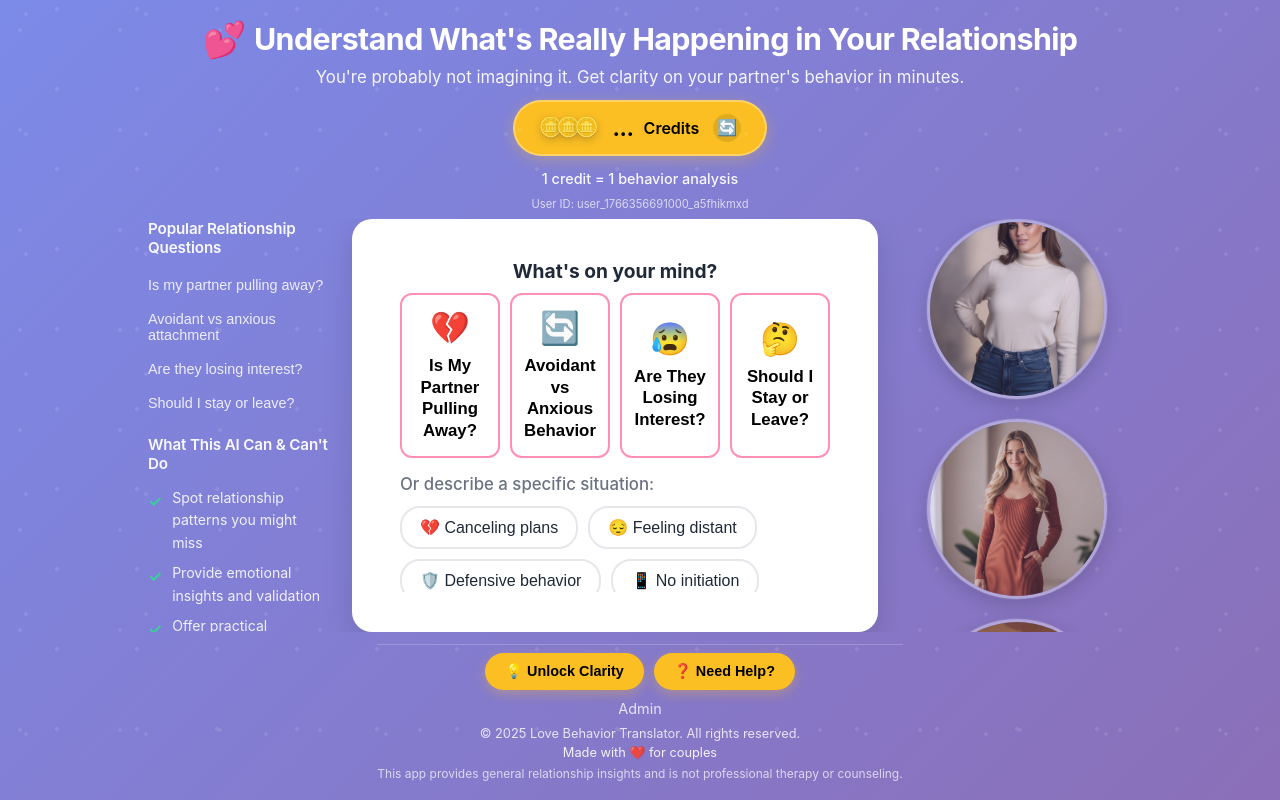
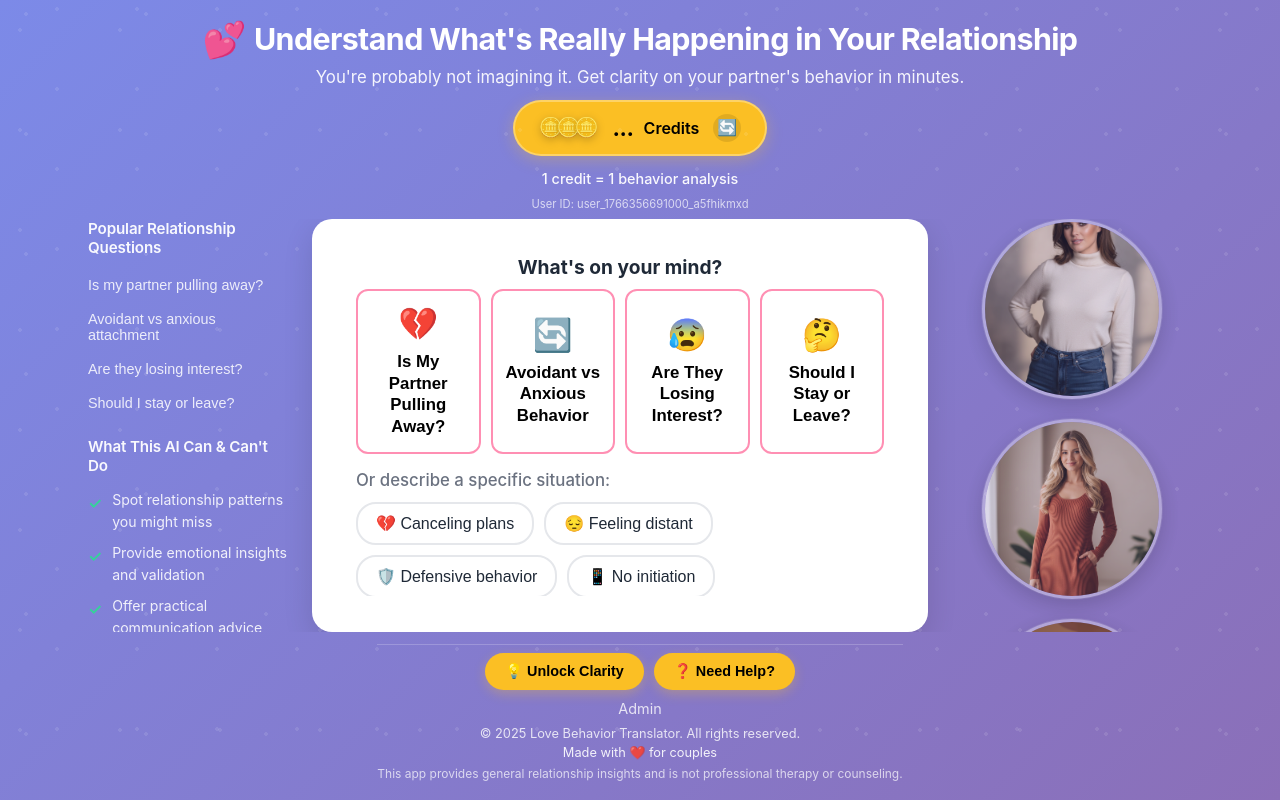
Before and after one commit to maxkantor/love-behavior-translator, a React (Vite) app in the folder frontend/: page / in a window 1280 px wide. Built offline with nearby package versions, Linux system fonts and the light colour scheme; no server answers.

Commit message:
Improve layout spacing and sizing for better readability at 100% zoom

```diff
--- a/frontend/src/ui/styles.css
+++ b/frontend/src/ui/styles.css
@@ -194,9 +194,9 @@ body {
 /* Main content wrapper - purple background */
 .app-main-wrapper {
   display: grid;
-  grid-template-columns: 200px 1fr 250px;
-  gap: 24px;
-  padding: 0 180px;
+  grid-template-columns: 220px 1fr 260px;
+  gap: 32px;
+  padding: 0 120px;
   max-width: 100%;
   margin: 0 auto;
   flex: 1;
@@ -210,18 +210,20 @@ body {
 
 @media (max-width: 1600px) {
   .app-main-wrapper {
-    padding: 0 160px;
+    padding: 0 100px;
+    gap: 28px;
   }
 }
 
 @media (max-width: 1400px) {
   .app-main-wrapper {
-    grid-template-columns: 180px 1fr 230px;
-    padding: 0 140px;
+    grid-template-columns: 200px 1fr 240px;
+    padding: 0 80px;
+    gap: 24px;
   }
 
   .main-sidebar-right {
-    max-width: 230px;
+    max-width: 240px;
   }
 }
 
@@ -322,7 +324,7 @@ body {
 .app-main {
   background: var(--white);
   border-radius: 20px;
-  padding: 40px 48px;
+  padding: 36px 44px;
   box-shadow: var(--shadow);
   position: relative;
   overflow: hidden;
@@ -349,18 +351,18 @@ body {
 .main-sidebar {
   display: flex;
   flex-direction: column;
-  gap: 18px;
+  gap: 20px;
   overflow: hidden;
   color: white;
   z-index: 2;
   width: 100%;
-  max-width: 200px;
+  max-width: 220px;
   position: relative;
   height: 100%;
 }
 
 .main-sidebar-right {
-  max-width: 250px;
+  max-width: 260px;
 }
 
 .sidebar-section {
```
